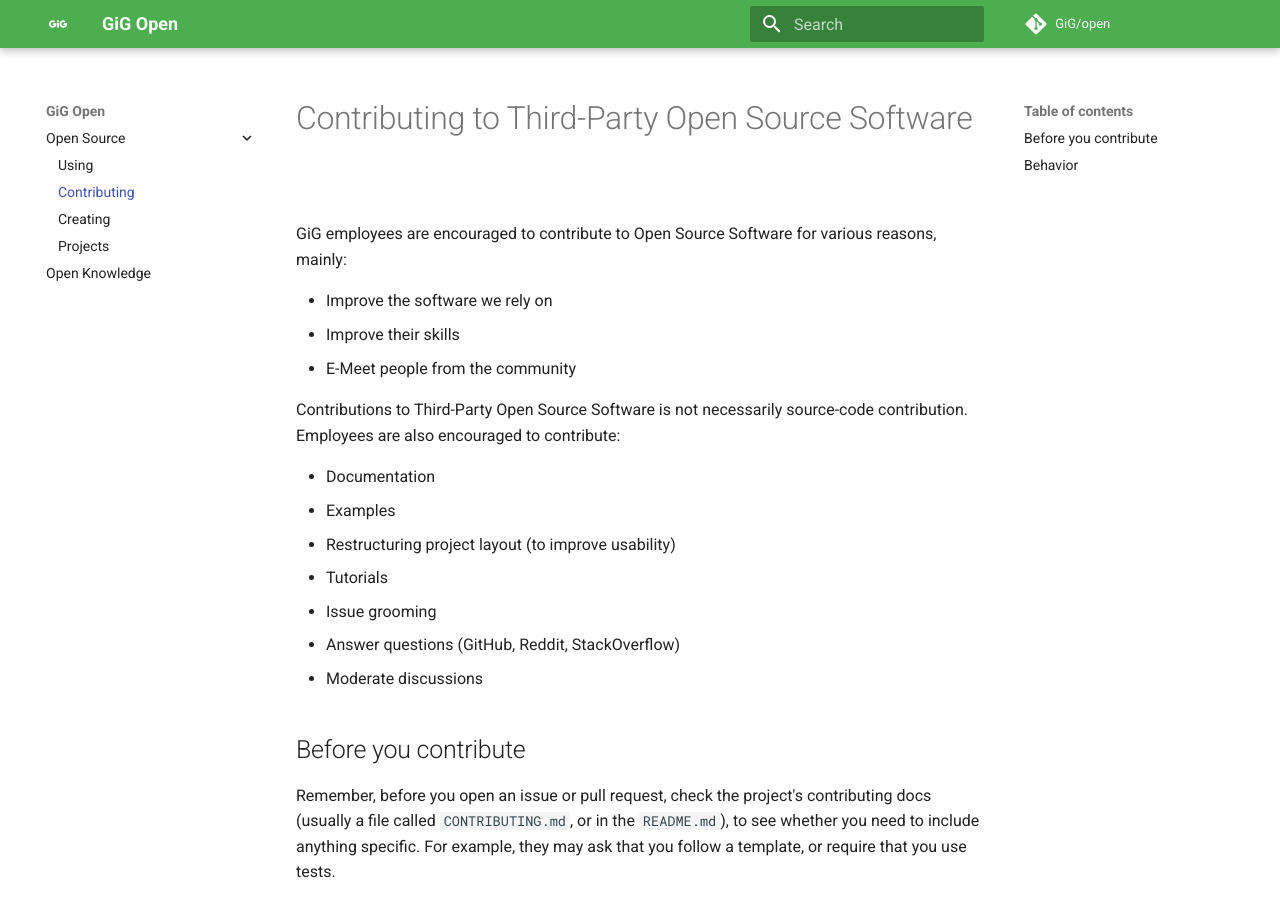
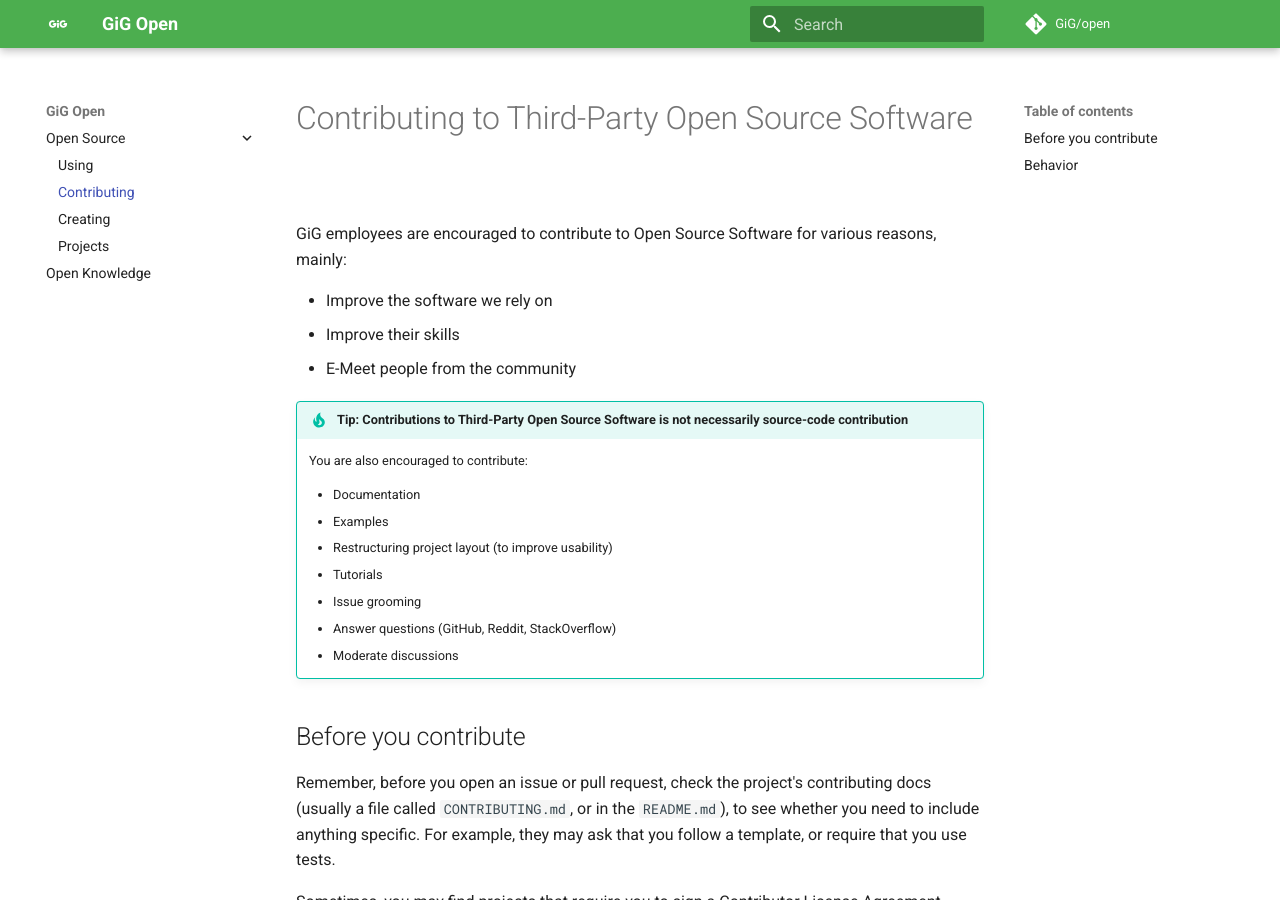
Before and after one commit to GiG/open, an MkDocs documentation site: the page built from docs/open-source/contributing.md, in a window 1280 px wide and 900 px high. Built offline with MkDocs 1.6.1 and Material for MkDocs 9.7.7, drawn with Linux system fonts in a browser that asks for light colours; comment, search, counter and statistics services are not loaded.

Commit message:
Fixed contributing tip

```diff
--- a/docs/open-source/contributing.md
+++ b/docs/open-source/contributing.md
@@ -6,15 +6,16 @@
 * Improve their skills
 * E-Meet people from the community
 
-Contributions to Third-Party Open Source Software is not necessarily source-code contribution. Employees are also encouraged to contribute:
+!!! tip "Tip: Contributions to Third-Party Open Source Software is not necessarily source-code contribution"
+    You are also encouraged to contribute:
 
-* Documentation
-* Examples
-* Restructuring project layout (to improve usability)
-* Tutorials
-* Issue grooming
-* Answer questions (GitHub, Reddit, StackOverflow)
-* Moderate discussions
+    * Documentation
+    * Examples
+    * Restructuring project layout (to improve usability)
+    * Tutorials
+    * Issue grooming
+    * Answer questions (GitHub, Reddit, StackOverflow)
+    * Moderate discussions
 
 ## Before you contribute
 
```
